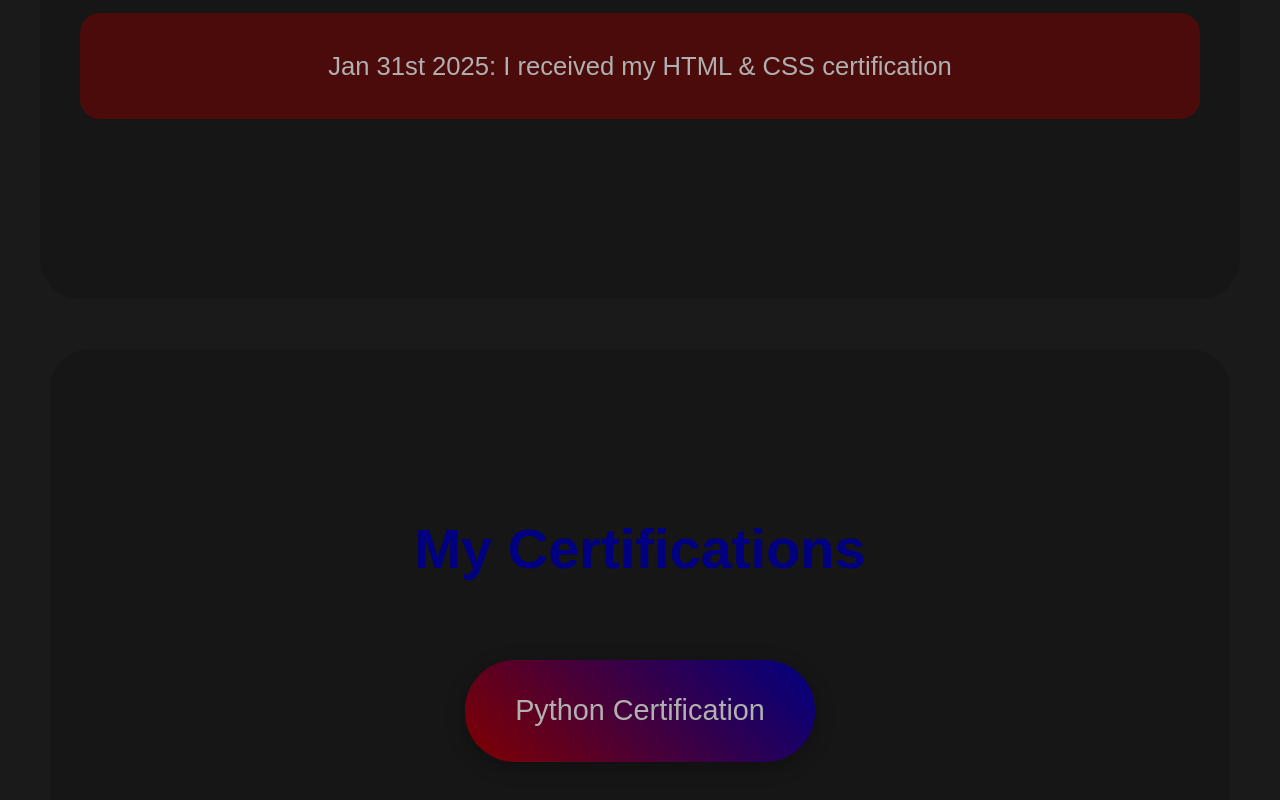
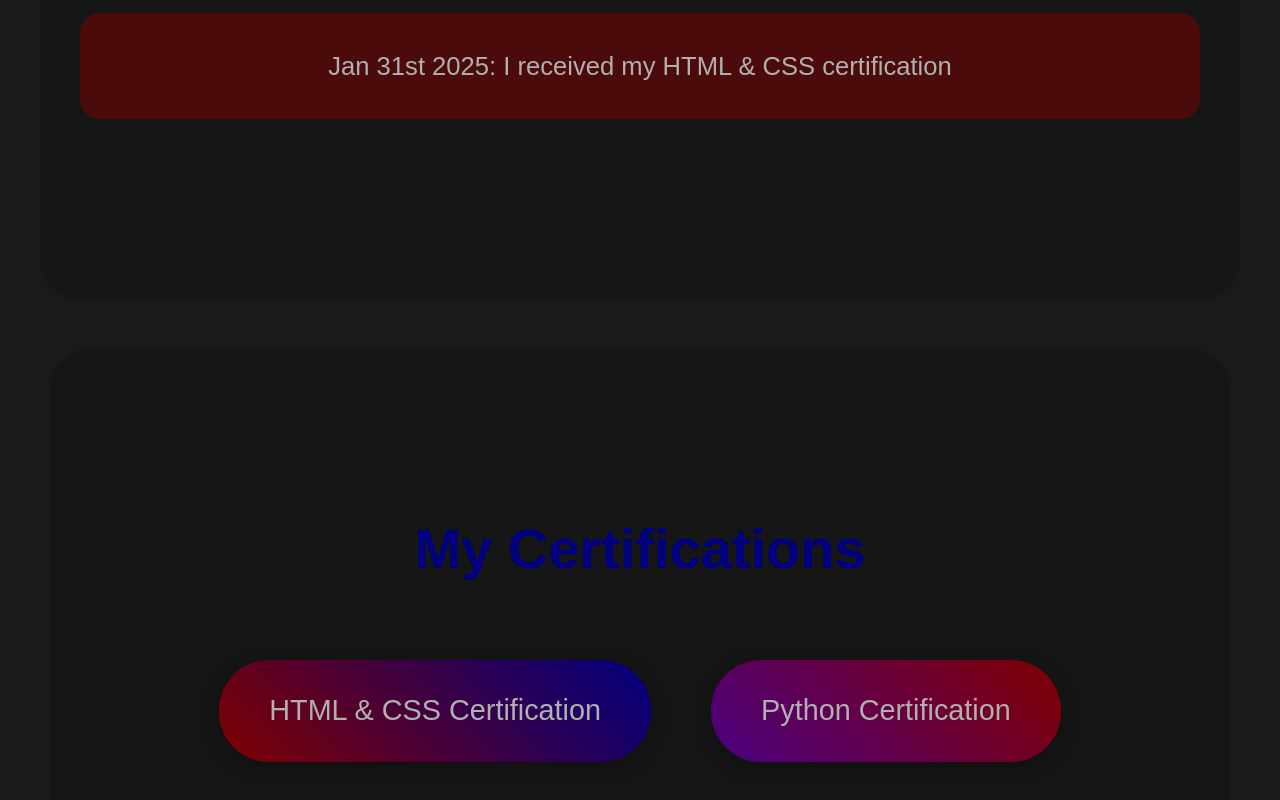
Before and after one commit to Samuel-Paladino/Samuel-Paladino.github.io, a plain HTML site: page index.html in a window 1280 px wide. Shown: the part 2923-3723 px from the top of the page. Drawn offline with nearby package versions, Linux system fonts and the light colour scheme.

Commit message:
Update index.html

```diff
--- a/index.html
+++ b/index.html
@@ -505,7 +505,8 @@
     <section id="certifications">
         <h2>My Certifications</h2>
         <div class="cert-container">
-            <a href="SP_HTML&CSS_Jan31.pdf.png" target="_blank" class="cert-link">Python Certification</a>
+            <a href="SP_HTML&CSS_Jan31.pdf.png" target="_blank" class="cert-link">HTML & CSS Certification</a>
+            <a href="SP_Python_Dec17.png" target="_blank" class="cert-link">Python Certification</a>
         </div>
     </section>
 
```
